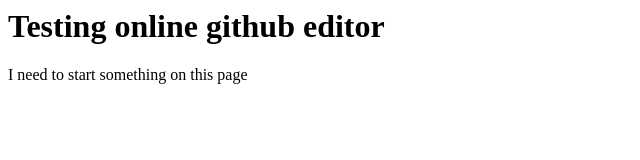
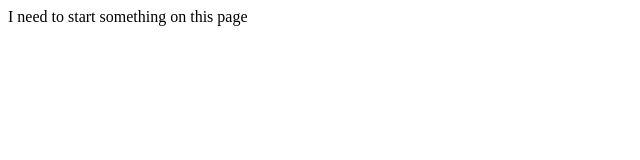
Before and after one commit to akashsarada/akashsarada.github.io, a plain HTML site: page index.html in a window 1280 px wide. Shown: the whole page, without its empty margins (0-640 px from the left). Drawn offline with Linux system fonts and the light colour scheme.

Commit message:
Update index.html

```diff
--- a/index.html
+++ b/index.html
@@ -1,8 +1,6 @@
 <DOCTYPE HTML!>
   <html>
     <body>
-      <h1> Testing online github editor </h1>
-      <ln>
       <p> I need to start something on this page </p>
     </body>
   </html>
```
